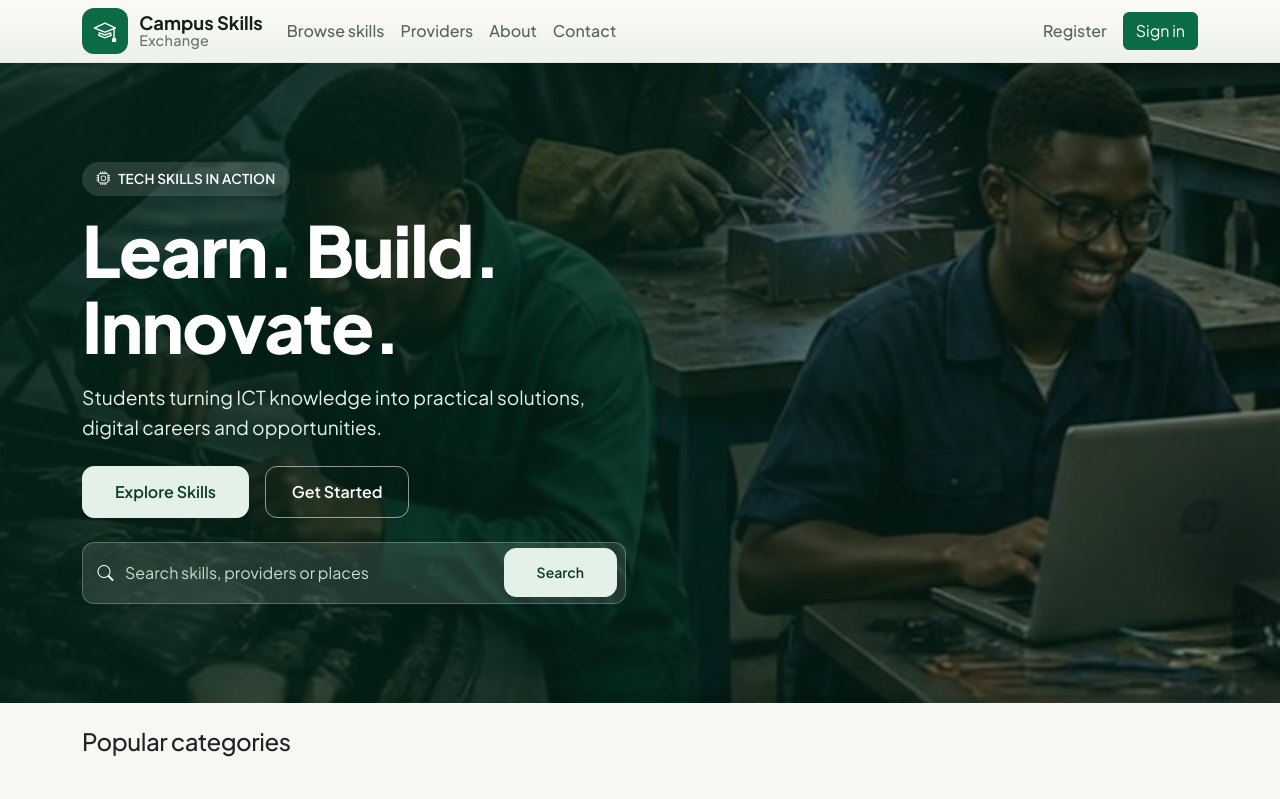
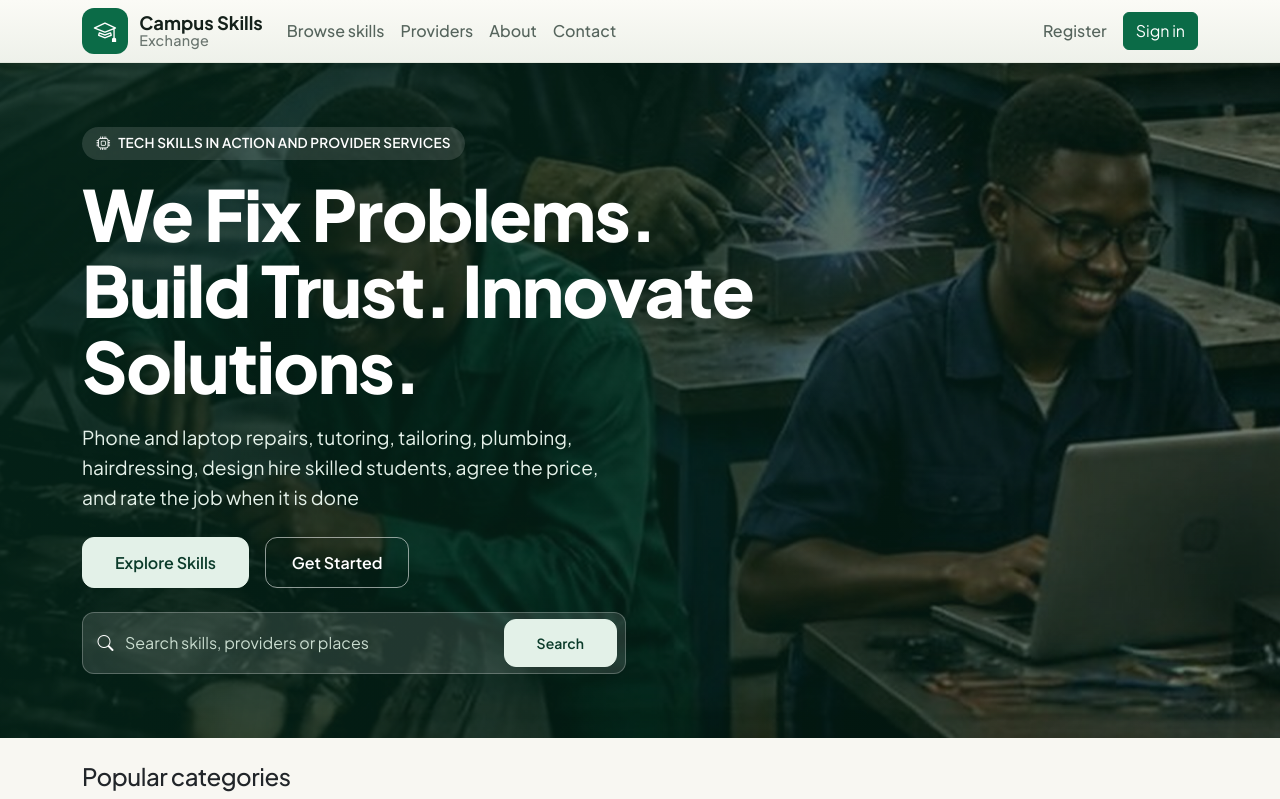
Before and after one commit to enock73/remote-skill-system, a Flask app: page / in a window 1280 px wide. Shown: the top 799 px of the page. Run offline with Flask 3, Linux system fonts and the light colour scheme; data that the repository does not hold is empty.

```diff
--- a/backend/app/templates/home.html
+++ b/backend/app/templates/home.html
@@ -11,9 +11,9 @@
   </div>
   <div class="hero-overlay"></div>
   <div class="container-xl hero-content">
-    <span class="pill"><i class="bi bi-cpu"></i> TECH SKILLS IN ACTION</span>
-    <h1 class="mt-3">Learn. Build. Innovate.</h1>
-    <p class="lead-hero">Students turning ICT knowledge into practical solutions, digital careers and opportunities.</p>
+    <span class="pill"><i class="bi bi-cpu"></i> TECH SKILLS IN ACTION AND PROVIDER SERVICES</span>
+    <h1 class="mt-3">We Fix Problems. Build Trust. Innovate Solutions.</h1>
+    <p class="lead-hero">Phone and laptop repairs, tutoring, tailoring, plumbing, hairdressing, design  hire skilled students, agree the price, and rate the job when it is done</p>
     <div class="d-flex gap-3 flex-wrap mt-4">
       <a class="btn btn-mint" href="{{ url_for('main.services') }}">Explore Skills</a>
       <a class="btn btn-ghost" href="{{ url_for('main.dashboard') if current_user.is_authenticated else url_for('auth.register') }}">Get Started</a>
```
